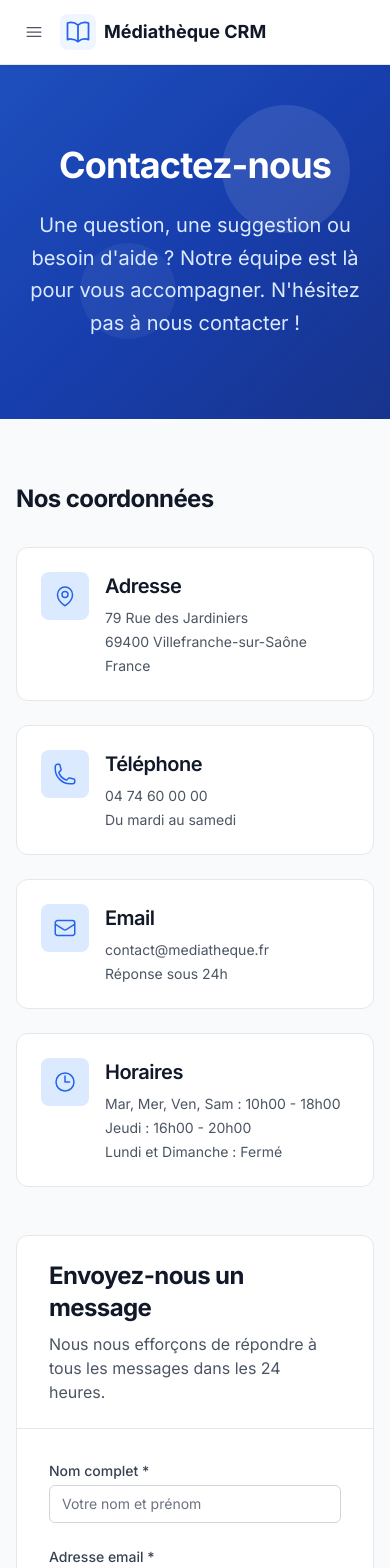
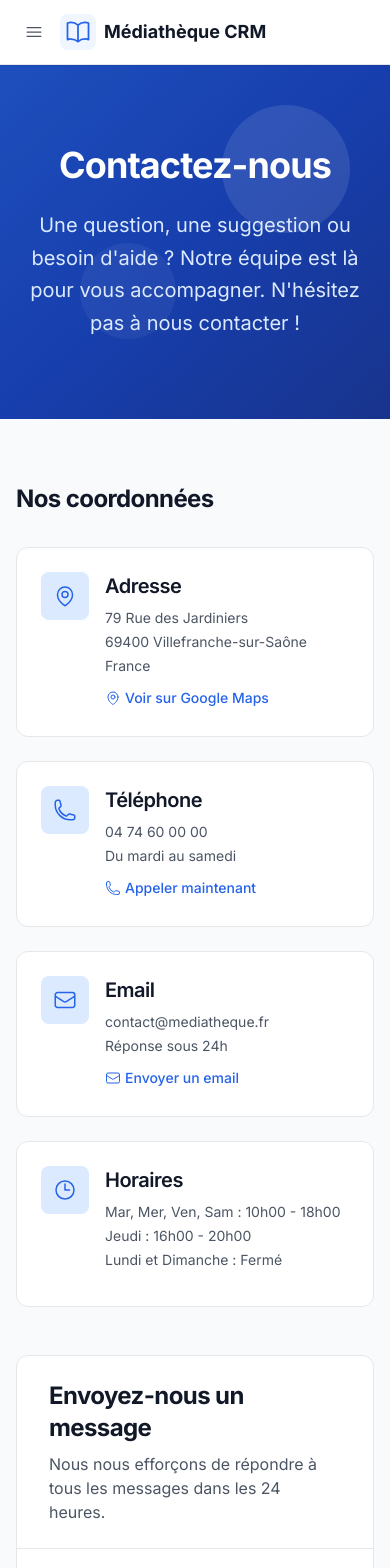
Before and after one commit to TomSchmidtGit/frontend-mediatheque, a React (Vite) app: page /contact in a window 390 px wide. Shown: the top 1568 px of the page. Built offline with nearby package versions, Linux system fonts and the light colour scheme; no server answers.

Commit message:
CTA page contact

```diff
--- a/src/pages/public/ContactPage.tsx
+++ b/src/pages/public/ContactPage.tsx
@@ -1,4 +1,4 @@
-// src/pages/public/ContactPage.tsx
+// src/pages/public/ContactPage.tsx - VERSION AVEC LIENS INTERACTIFS
 import React, { useState } from 'react';
 import { useForm } from 'react-hook-form';
 import { zodResolver } from '@hookform/resolvers/zod';
@@ -87,7 +87,12 @@ const ContactPage: React.FC = () => {
         '79 Rue des Jardiniers',
         '69400 Villefranche-sur-Saône',
         'France'
-      ]
+      ],
+      action: {
+        type: 'maps',
+        href: 'https://www.google.com/maps/search/?api=1&query=79+Rue+des+Jardiniers,+69400+Villefranche-sur-Saône',
+        label: 'Voir sur Google Maps'
+      }
     },
     {
       icon: PhoneIcon,
@@ -95,7 +100,12 @@ const ContactPage: React.FC = () => {
       details: [
         '04 74 60 00 00',
         'Du mardi au samedi'
-      ]
+      ],
+      action: {
+        type: 'phone',
+        href: 'tel:0474600000',
+        label: 'Appeler maintenant'
+      }
     },
     {
       icon: EnvelopeIcon,
@@ -103,7 +113,12 @@ const ContactPage: React.FC = () => {
       details: [
         'contact@mediatheque.fr',
         'Réponse sous 24h'
-      ]
+      ],
+      action: {
+        type: 'email',
+        href: 'mailto:contact@mediatheque.fr?subject=Contact depuis le site web',
+        label: 'Envoyer un email'
+      }
     },
     {
       icon: ClockIcon,
@@ -205,17 +220,32 @@ const ContactPage: React.FC = () => {
                       <div className="flex-shrink-0 w-12 h-12 bg-primary-100 rounded-lg flex items-center justify-center">
                         <Icon className="w-6 h-6 text-primary-600" />
                       </div>
-                      <div className="ml-4">
+                      <div className="ml-4 flex-1">
                         <h3 className="font-semibold text-gray-900 mb-2">
                           {info.title}
                         </h3>
-                        <div className="space-y-1">
+                        <div className="space-y-1 mb-3">
                           {info.details.map((detail, detailIndex) => (
                             <p key={detailIndex} className="text-gray-600 text-sm">
                               {detail}
                             </p>
                           ))}
                         </div>
+
+                        {/* Action interactive */}
+                        {info.action && (
+                          <a
+                            href={info.action.href}
+                            target={info.action.type === 'maps' ? '_blank' : undefined}
+                            rel={info.action.type === 'maps' ? 'noopener noreferrer' : undefined}
+                            className="inline-flex items-center text-sm font-medium text-primary-600 hover:text-primary-700 transition-colors group"
+                          >
+                            {info.action.type === 'maps' && <MapPinIcon className="w-4 h-4 mr-1 group-hover:scale-110 transition-transform" />}
+                            {info.action.type === 'phone' && <PhoneIcon className="w-4 h-4 mr-1 group-hover:scale-110 transition-transform" />}
+                            {info.action.type === 'email' && <EnvelopeIcon className="w-4 h-4 mr-1 group-hover:scale-110 transition-transform" />}
+                            {info.action.label}
+                          </a>
+                        )}
                       </div>
                     </div>
                   </div>
@@ -413,16 +443,16 @@ const ContactPage: React.FC = () => {
                   href="https://www.google.com/maps/search/?api=1&query=79+Rue+des+Jardiniers,+69400+Villefranche-sur-Saône"
                   target="_blank"
                   rel="noopener noreferrer"
-                  className="flex-1 inline-flex items-center justify-center px-4 py-3 bg-primary-600 text-white rounded-lg font-medium hover:bg-primary-700 transition-colors"
+                  className="flex-1 inline-flex items-center justify-center px-4 py-3 bg-primary-600 text-white rounded-lg font-medium hover:bg-primary-700 transition-colors group"
                 >
-                  <MapPinIcon className="w-5 h-5 mr-2" />
+                  <MapPinIcon className="w-5 h-5 mr-2 group-hover:scale-110 transition-transform" />
                   Voir sur Google Maps
                 </a>
                 <a
                   href="tel:0474600000"
-                  className="flex-1 inline-flex items-center justify-center px-4 py-3 border border-gray-300 text-gray-700 rounded-lg font-medium hover:bg-gray-50 transition-colors"
+                  className="flex-1 inline-flex items-center justify-center px-4 py-3 border border-gray-300 text-gray-700 rounded-lg font-medium hover:bg-gray-50 transition-colors group"
                 >
-                  <PhoneIcon className="w-5 h-5 mr-2" />
+                  <PhoneIcon className="w-5 h-5 mr-2 group-hover:scale-110 transition-transform" />
                   04 74 60 00 00
                 </a>
               </div>
@@ -458,14 +488,27 @@ const ContactPage: React.FC = () => {
             <div className="flex flex-col sm:flex-row gap-4 justify-center items-center">
               <a
                 href="tel:0474600000"
-                className="inline-flex items-center px-6 py-3 bg-primary-600 text-white rounded-lg font-semibold hover:bg-primary-700 transition-colors"
+                className="inline-flex items-center px-6 py-3 bg-primary-600 text-white rounded-lg font-semibold hover:bg-primary-700 transition-colors group"
               >
-                <PhoneIcon className="w-5 h-5 mr-2" />
+                <PhoneIcon className="w-5 h-5 mr-2 group-hover:scale-110 transition-transform" />
                 04 74 60 00 00
               </a>
               <span className="text-primary-700">
                 Mar-Sam : 10h-18h • Jeu : 16h-20h
               </span>
+            </div>
+
+            <div className="mt-6 pt-6 border-t border-primary-200">
+              <p className="text-primary-800 mb-4">
+                Ou envoyez-nous un email pour une réponse détaillée :
+              </p>
+              <a
+                href="mailto:contact@mediatheque.fr?subject=Contact depuis le site web"
+                className="inline-flex items-center px-6 py-3 border-2 border-primary-600 text-primary-700 rounded-lg font-semibold hover:bg-primary-600 hover:text-white transition-colors group"
+              >
+                <EnvelopeIcon className="w-5 h-5 mr-2 group-hover:scale-110 transition-transform" />
+                contact@mediatheque.fr
+              </a>
             </div>
           </div>
         </div>
```
